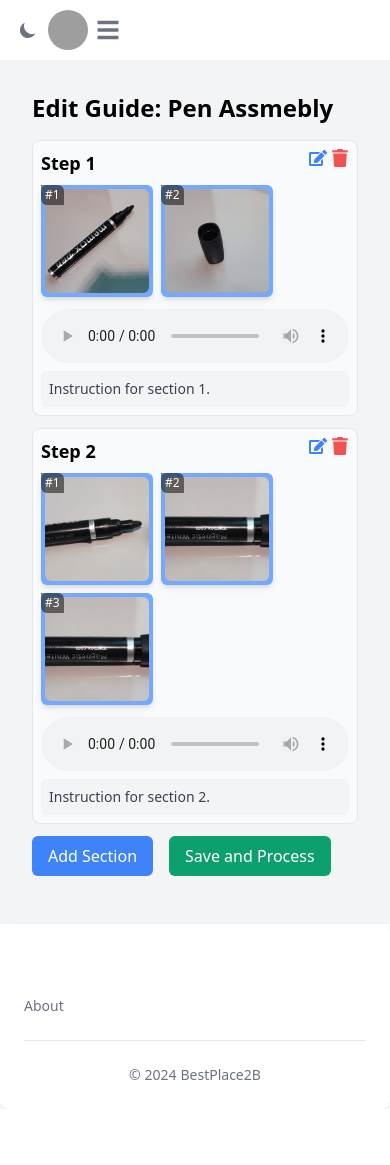
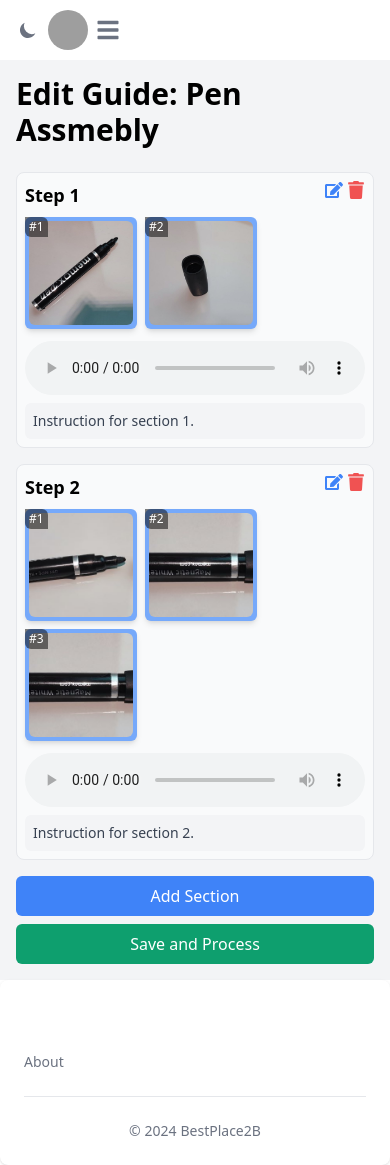
Before and after one commit to Poisonlocket/best_place_2b_baselhack_24, a React (Create React App) app in the folder code/2b-a-frontend-dev/: page /edit in a window 390 px wide. Before the commit the page ends 1109 px from the top, so only its background shows below. Built offline with nearby package versions, Linux system fonts and the light colour scheme; grey boxes are pictures that could not be loaded.

Commit message:
Improve mobile design

```diff
--- a/code/2b-a-frontend-dev/src/components/CameraCapture.js
+++ b/code/2b-a-frontend-dev/src/components/CameraCapture.js
@@ -16,10 +16,18 @@ const CameraCapture = ({ onCapture }) => {
   };
 
   const startCamera = async () => {
-    const stream = await navigator.mediaDevices.getUserMedia({ video: true });
-    setStream(stream);
-    videoRef.current.srcObject = stream;
-    setIsCameraActive(true);
+    const constraints = {
+      video: { facingMode: "environment" } // Prefer the front camera
+    };
+
+    try {
+      const stream = await navigator.mediaDevices.getUserMedia(constraints);
+      setStream(stream);
+      videoRef.current.srcObject = stream;
+      setIsCameraActive(true);
+    } catch (error) {
+      console.error("Error accessing the front camera:", error);
+    }
   };
 
   const stopCamera = () => {
@@ -53,7 +61,7 @@ const CameraCapture = ({ onCapture }) => {
   return (
     <div className="w-full flex flex-col items-center bg-gray-200 rounded-lg p-2">
       {/* Camera Feed */}
-      <div  className="w-full flex justify-center items-center">
+      <div className="w-full flex justify-center items-center">
         <video ref={videoRef} autoPlay style={{ width: '100%', height: 'auto' }} className="rounded-md" />
         <canvas ref={canvasRef} className="hidden" />
       </div>
--- a/code/2b-a-frontend-dev/src/pages/Edit.js
+++ b/code/2b-a-frontend-dev/src/pages/Edit.js
@@ -1,75 +1,57 @@
-// pages/Edit.js
 import React, { useState } from "react";
 import SectionView from "../components/SectionView";
 import SectionEdit from "../components/SectionEdit";
 import { Guide, Section } from "../components/model";
 import { saveAndProcessGuide } from "../components/api";
 import { generateTestGuide } from "../components/test_data";
-import { FaSpinner } from "react-icons/fa"; // Import the spinner icon
+import { FaSpinner } from "react-icons/fa";
 
 const Edit = () => {
     const [guide, setGuide] = useState(generateTestGuide());
     const [editingSectionId, setEditingSectionId] = useState(null);
-    const [loading, setLoading] = useState(false); // Track loading state
+    const [loading, setLoading] = useState(false);
 
     const handleAddSection = () => {
-        if (editingSectionId !== null) {
-            const currentSection = guide.sections.find(
-                (section) => section.number === editingSectionId
-            );
-            if (currentSection) {
-                handleSectionUpdate(currentSection);
-            }
-        }
-
+        if (editingSectionId !== null) handleSectionUpdate(guide.sections.find(s => s.number === editingSectionId));
         const newSection = new Section(guide.sections.length + 1);
-        const updatedGuide = new Guide(guide.name, guide.uuid);
-        updatedGuide.sections = [...guide.sections, newSection];
+        setGuide({ ...guide, sections: [...guide.sections, newSection] });
         setEditingSectionId(newSection.number);
-        setGuide(updatedGuide);
     };
 
     const handleSectionUpdate = (updatedSection) => {
-        const updatedSections = guide.sections.map((section) =>
-            section.number === updatedSection.number ? updatedSection : section
-        );
-        const updatedGuide = new Guide(guide.name, guide.uuid);
-        updatedGuide.sections = updatedSections;
-        setGuide(updatedGuide);
+        setGuide({
+            ...guide,
+            sections: guide.sections.map(section => section.number === updatedSection.number ? updatedSection : section),
+        });
     };
 
     const handleDeleteSection = (sectionNumber) => {
-        const updatedSections = guide.sections.filter(section => section.number !== sectionNumber);
-        const updatedGuide = new Guide(guide.name, guide.uuid);
-        updatedGuide.sections = updatedSections;
-        setGuide(updatedGuide);
-    };
-
-    const handleEditSection = (sectionNumber) => {
-        setEditingSectionId(sectionNumber);
+        setGuide({
+            ...guide,
+            sections: guide.sections.filter(section => section.number !== sectionNumber),
+        });
     };
 
     const handleSaveAndProcess = async () => {
-        setLoading(true); // Start loading state
+        setLoading(true);
         try {
             const response = await saveAndProcessGuide(guide);
             console.log("Guide successfully processed:", response);
-            alert("Guide successfully processed!");
+            alert("Guide processed successfully!");
         } catch (error) {
             console.error("Failed to process guide:", error);
             alert("Failed to process guide. Please try again.");
         } finally {
-            setLoading(false); // End loading state
+            setLoading(false);
         }
     };
 
     return (
-        <div className="w-full p-8 bg-gray-100 min-h-screen">
-            <h1 className="text-2xl font-bold mb-4">Edit Guide: {guide.name}</h1>
+        <div className="w-full p-4 bg-gray-100 min-h-screen">
+            <h1 className="text-3xl font-bold mb-6">Edit Guide: {guide.name}</h1>
 
-            {/* Render each section */}
-            {guide.sections.map((section) => (
-                <div key={section.number} className="mb-3">
+            {guide.sections.map(section => (
+                <div key={section.number} className="mb-4">
                     {editingSectionId === section.number ? (
                         <SectionEdit
                             section={section}
@@ -79,29 +61,27 @@ const Edit = () => {
                     ) : (
                         <SectionView
                             section={section}
-                            onEdit={() => handleEditSection(section.number)}
+                            onEdit={() => setEditingSectionId(section.number)}
                             onDelete={() => handleDeleteSection(section.number)}
                         />
                     )}
                 </div>
             ))}
 
-            <div className="flex space-x-4">
+            <div className="flex flex-col md:flex-row md:space-x-4 space-y-2 md:space-y-0 w-full">
                 <button
                     onClick={handleAddSection}
-                    className="mb-4 px-4 py-2 bg-blue-500 text-white rounded-md"
+                    className="w-full md:w-auto px-4 py-2 bg-blue-500 text-white rounded-md text-center"
                 >
                     Add Section
                 </button>
 
                 <button
                     onClick={handleSaveAndProcess}
-                    className="mb-4 px-4 py-2 bg-green-500 text-white rounded-md flex items-center"
-                    disabled={loading} // Disable button while loading
+                    className="w-full md:w-auto px-4 py-2 bg-green-500 text-white rounded-md flex items-center justify-center"
+                    disabled={loading}
                 >
-                    {loading ? (
-                        <FaSpinner className="animate-spin mr-2" /> // Spinner icon with animation
-                    ) : null}
+                    {loading && <FaSpinner className="animate-spin mr-2" />}
                     {loading ? "Processing..." : "Save and Process"}
                 </button>
             </div>
--- a/code/2b-a-frontend-dev/src/pages/View.js
+++ b/code/2b-a-frontend-dev/src/pages/View.js
@@ -3,9 +3,9 @@ import CarrouselView from "../components/Carrousel";
 
 const View = () => {
     return (
-        <div className="w-full min-h-screen p-8">
-            <h1 className="text-2xl font-bold mb-6">SmartGuide:</h1>
-            <div className="flex-grow">
+        <div className="w-full min-h-screen p-4 bg-gray-100 flex flex-col items-center">
+            <h1 className="text-3xl font-bold mb-4 text-center">SmartGuide</h1>
+            <div className="w-full max-w-4xl flex-grow">
                 <CarrouselView />
             </div>
         </div>
```
